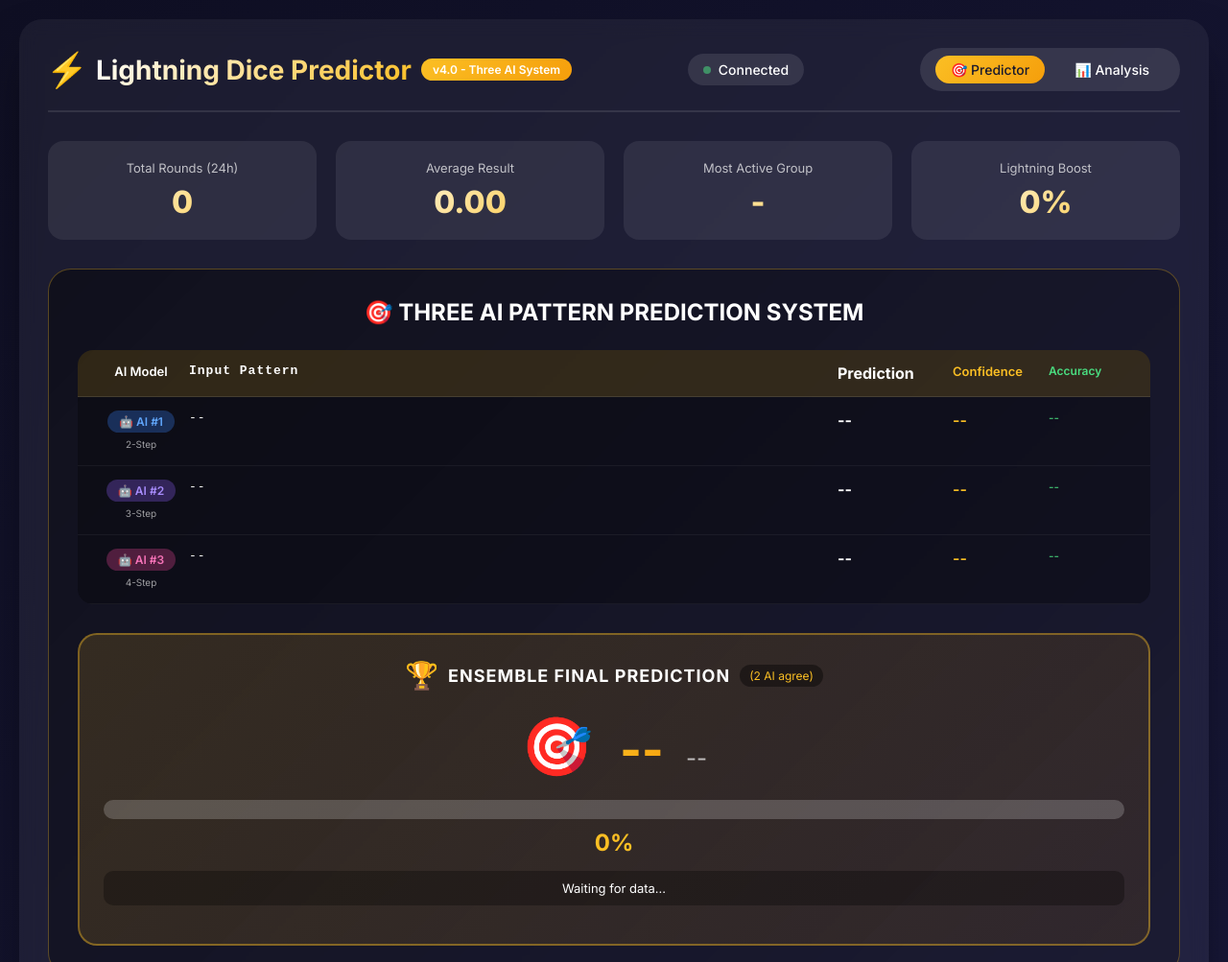
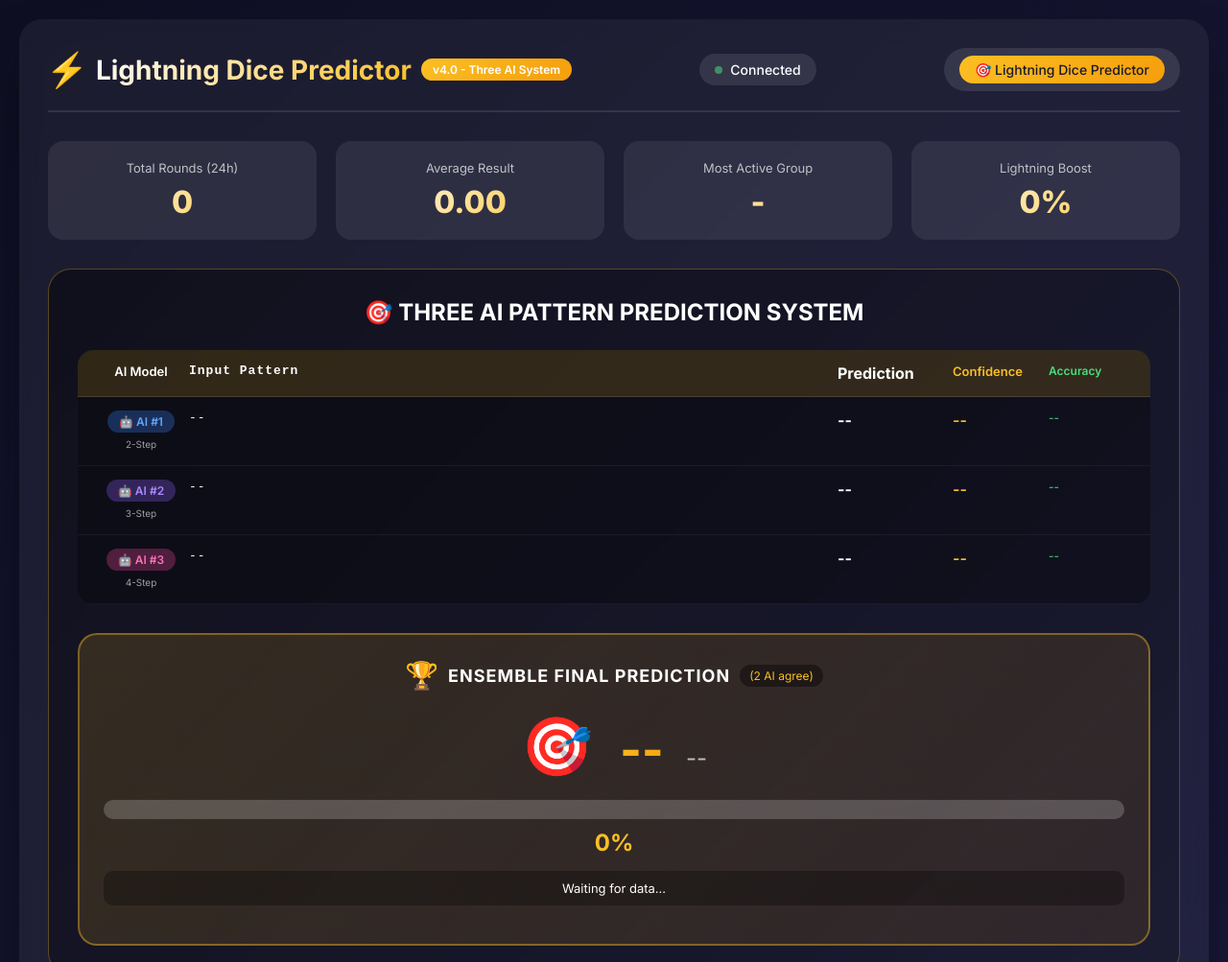
Before and after one commit to ismail1266/lightning-dice-predictor2, a website: page public/index.html in a window 1280 px wide. Shown: the top 1003 px of the page at 96% size. Drawn offline with Linux system fonts and the light colour scheme; no server answers.

Commit message:
Update index.html

```diff
--- a/public/index.html
+++ b/public/index.html
@@ -22,8 +22,7 @@
                 <span id="statusText">Connecting...</span>
             </div>
             <div class="nav-links">
-                <a href="/" class="nav-link active">🎯 Predictor</a>
-                <a href="/analysis.html" class="nav-link">📊 Analysis</a>
+                <a href="/" class="nav-link active">🎯 Lightning Dice Predictor</a>
             </div>
         </header>
 
```
